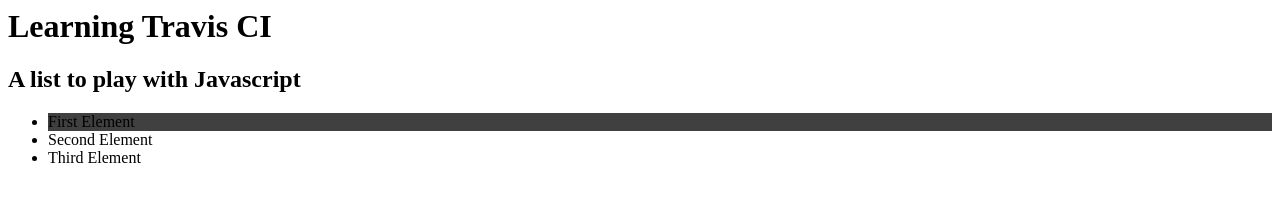
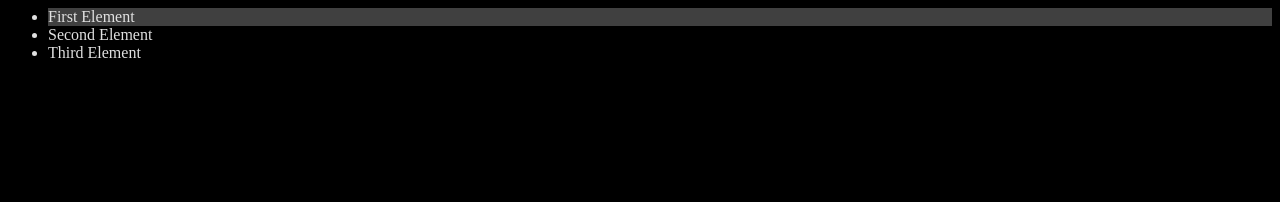
Before and after one commit to hauserulrich/travislearn, a plain HTML site: page www/html/index.html in a window 1280 px wide. Both pictures are taken after a click on the item "First Element". Drawn offline with Linux system fonts and the light colour scheme.

Commit message:
seperate files for html, js, css

```diff
--- /dev/null
+++ b/www/css/main.css
@@ -0,0 +1,4 @@
+body {
+	background-color: #000000;
+	color: #E0E0E0
+}
--- a/www/html/index.html
+++ b/www/html/index.html
@@ -2,40 +2,11 @@
 
 <head>
 	<title>Minimal XHTML 5 Document</title>
-	<script type="text/javascript">
-		function enterbgcolor() {
-			//	this.innerHTML = 'Called';
-			this.style.backgroundColor = "#808080";
-		};
-
-		function leavebgcolor() {
-			//	this.innerHTML = 'Gone';
-			this.style.backgroundColor = "#404040";
-		};
-
-		function clicked() {
-			//	this.innerHTML = 'Gone';
-			this.style.backgroundColor = "#ff0000";
-		};
-
-		function init() {
-			var lis = document.getElementsByTagName("li");
-
-			for (var i = 0; i < lis.length; i++) {
-				lis[i].onmouseover = enterbgcolor;
-				lis[i].onmouseout = leavebgcolor;
-				lis[i].onclick = clicked;
-			}
-		};
-		window.onload = init;
-	</script>
+	<link href="../css/main.css" rel="stylesheet">
+	<script language="javascript" type="text/javascript" src="../js/main.js"></script>
 </head>
 
 <body>
-	<h1>
-		Learning Travis CI
-	</h1>
-	<h2>A list to play with Javascript</h2>
 	<ul>
 		<li>First Element</li>
 		<li>Second Element</li>
--- /dev/null
+++ b/www/js/main.js
@@ -0,0 +1,27 @@
+function enterbgcolor()
+{
+//	this.innerHTML = 'Called';
+	this.style.backgroundColor = "#808080";
+};
+function leavebgcolor()
+{
+//	this.innerHTML = 'Gone';
+	this.style.backgroundColor = "#404040";
+};
+function clicked()
+{
+//	this.innerHTML = 'Gone';
+	this.style.backgroundColor = "#ff0000";
+};
+function init()
+{
+	var lis=document.getElementsByTagName("li");
+
+	for (var i=0;i<lis.length;i++)
+	{
+		lis[i].onmouseover = enterbgcolor;
+		lis[i].onmouseout = leavebgcolor;
+		lis[i].onclick = clicked;
+	}
+};
+window.onload=init;
```
